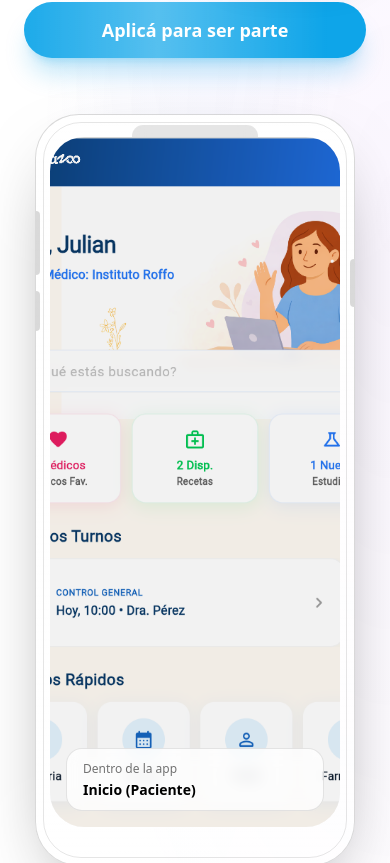
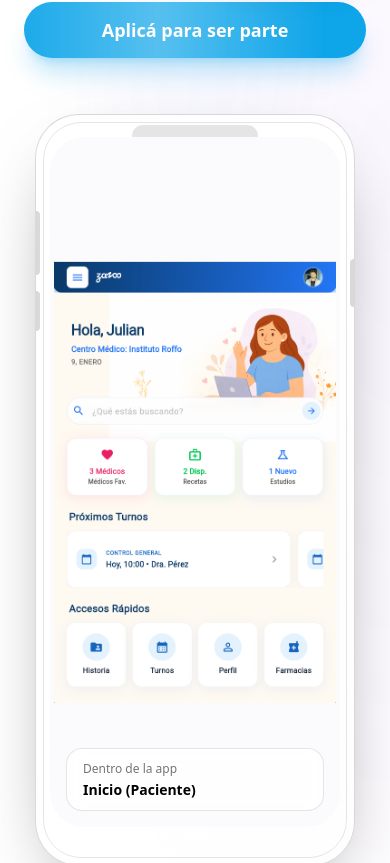
Before and after one commit to MED-LIFE/zanoo-landing, a Next.js app: page / in a window 390 px wide. Shown: the part 854-1717 px from the top of the page. Built offline with nearby package versions, Linux system fonts and the light colour scheme.

Commit message:
UI PIXEL PERFECT: Ajustado PhoneFrame para mostrar captura completa sin recortes

```diff
--- a/src/components/ZanooLanding.tsx
+++ b/src/components/ZanooLanding.tsx
@@ -984,18 +984,16 @@ function PhoneFrame({
                         {/* <div className="absolute -top-12 left-1/2 -translate-x-1/2 h-32 w-64 rounded-full bg-gradient-to-r from-cyan-400/22 via-blue-500/18 to-purple-600/18 blur-2xl" /> */}
 
                         {/* Contenido interior: Imagen (si existe) + Children (UI interactiva) */}
-                        <div className="relative h-[690px] bg-[#f6f7fb]">
+                        <div className="relative h-[690px] bg-[#fbfbfe]">
                             {showImage && (
-                                <div className="absolute inset-0 z-0">
+                                <div className="absolute inset-0 z-0 flex items-center justify-center p-1">
                                     <img
                                         src={src}
                                         alt={alt || "Captura de Zanoo"}
-                                        className="w-full h-full object-cover"
+                                        className="w-full h-full object-contain"
                                         loading="lazy"
                                         onError={() => setImgError(true)}
                                     />
-                                    {/* Overlay sutil para mejorar legibilidad de los elementos UI encima */}
-                                    <div className="absolute inset-0 bg-black/5 dark:bg-black/20" />
                                 </div>
                             )}
                             <div className="relative z-10 h-full overflow-y-auto">
```
